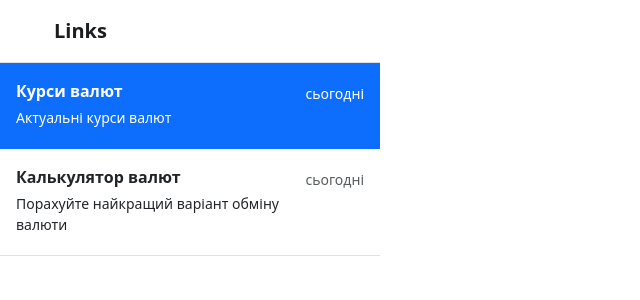
After one commit to sergukr86/Celery_beat, a Django app: page / in a window 1280 px wide. The commit adds this page. Shown: the top 300 px of the page, without its empty margins (0-640 px from the left). Run offline with Django 4.2, Linux system fonts and the light colour scheme; parts of the project's set-up code (start-up, migrations or seed data) failed here and were passed over; some libraries are stand-ins or nearby versions.

Commit message:
add page intro, implement bootstrap to it

```diff
--- a/celery_beat/urls.py
+++ b/celery_beat/urls.py
@@ -17,10 +17,11 @@ Including another URLconf
 from django.contrib import admin
 from django.urls import path, include
 
-from currency.views import main, calculator
+from currency.views import main, calculator, intro
 
 urlpatterns = [
     path("admin/", admin.site.urls),
     path("exchange-rates/", main),
     path("calculator/", calculator),
+    path("", intro),
 ]
--- a/currency/tasks.py
+++ b/currency/tasks.py
@@ -14,10 +14,7 @@ def pull_rate():
         print("EUR", provider_eur.name)
 
         eur = Rate.objects.filter(
-            vendor=provider_eur.name,
-            cur_from="EUR",
-            cur_to="UAH",
-            date=date
+            vendor=provider_eur.name, cur_from="EUR", cur_to="UAH", date=date
         )
         if not eur.exists():
             euro_rate = provider_eur.get_rate()
--- a/currency/views.py
+++ b/currency/views.py
@@ -7,6 +7,10 @@ from django.shortcuts import render, redirect
 
 from .forms import CalculatorForm
 from .models import Rate
+
+
+def intro(request):
+    return render(request, "intro.html")
 
 
 def main(request):
--- /dev/null
+++ b/templates/intro.html
@@ -0,0 +1,29 @@
+{% extends "base.html" %}
+{% load bootstrap5 %}
+{% block content %}
+    <div class="d-flex flex-column align-items-stretch flex-shrink-0 bg-white" style="width: 380px;">
+        <a href="/" class="d-flex align-items-center flex-shrink-0 p-3 link-dark text-decoration-none border-bottom">
+            <svg class="bi me-2" width="30" height="24">
+                <use xlink:href="/exchange-rates"/>
+            </svg>
+            <span class="fs-5 fw-semibold">Links</span>
+        </a>
+        <div class="list-group list-group-flush border-bottom scrollarea">
+            <a href="/exchange-rates" class="list-group-item list-group-item-action active py-3 lh-tight"
+               aria-current="true">
+                <div class="d-flex w-100 align-items-center justify-content-between">
+                    <strong class="mb-1">Курси валют</strong>
+                    <small>сьогодні</small>
+                </div>
+                <div class="col-10 mb-1 small">Актуальні курси валют</div>
+            </a>
+            <a href="/calculator" class="list-group-item list-group-item-action py-3 lh-tight">
+                <div class="d-flex w-100 align-items-center justify-content-between">
+                    <strong class="mb-1">Калькулятор валют</strong>
+                    <small class="text-muted">сьогодні</small>
+                </div>
+                <div class="col-10 mb-1 small">Порахуйте найкращий варіант обміну валюти</div>
+            </a>
+        </div>
+    </div>
+{% endblock %}
--- a/templates/main.html
+++ b/templates/main.html
@@ -2,7 +2,7 @@
 {% block content %}
     {% csrf_token %}
 <ul class="list-group">
-"
+
     {% for current_rate in current_rates %}
         <li class="list-group-item">
             ID: {{ current_rate.id }}
```
